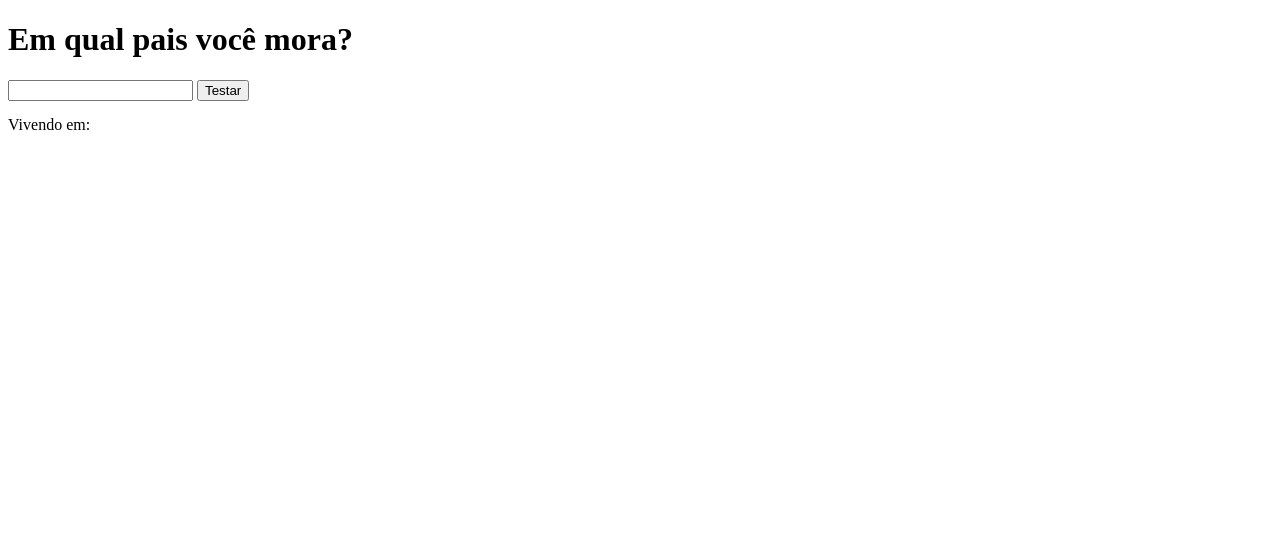
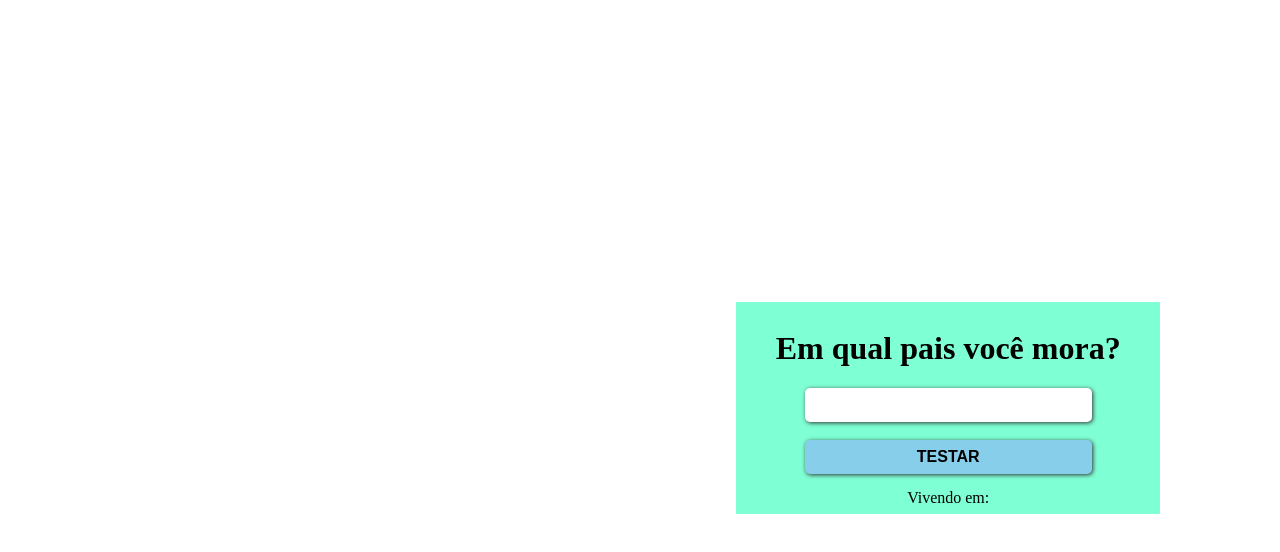
Before and after one commit to JailtonAraujo/JavaScript, a plain HTML site: page CursoJS/Aulo-11/ex013.html in a window 1280 px wide. Drawn offline with Linux system fonts and the light colour scheme.

```diff
--- a/CursoJS/Aulo-11/ex013.html
+++ b/CursoJS/Aulo-11/ex013.html
@@ -6,16 +6,67 @@
     <meta name="viewport" content="width=device-width, initial-scale=1.0">
     <title>Residênte</title>
     <style>
+        body{
+            width: 100vw;
+            height: 100vh;
+            display: flex;
+            flex-direction: column;
+            justify-content: center;
+            align-items: flex-end;
+            box-sizing: border-box;
+            padding: 0px 10%;
+        }
+
+        div.main{
+            width: 40%;
+            display: flex;
+            flex-direction: column;
+            justify-content: center;
+            align-items: center;
+            padding: 7px 7px;
+            background-color: aquamarine;
+
+        }
+
+        input#txtpais{
+            margin-bottom: 18px;
+            width: 70%;
+            padding: 8px 0px;
+            border-radius: 5px;
+            font: normal 12pt Arial;
+            font-weight: 600;
+            text-transform: uppercase;
+            outline:none;
+            box-shadow: 1px 1px 4px #333333;
+            border-style: none;
+        }
+
         div#res{
             margin-top: 15px;
+        }
+
+        input#btn{
+            width: 70%;
+            padding: 8px 0px;
+            border-radius: 5px;
+            font: normal 12pt Arial;
+            font-weight: 600;
+            text-transform: uppercase;
+            background-color: skyblue;
+            box-shadow: 1px 1px 4px #333333;
+            border-style: none;
+            cursor: pointer;
         }
     </style>
 </head>
 <body>
+
+    <div class="main">
     <h1>Em qual pais você mora?</h1>
     <input type="text" name="txtpais" id="txtpais">
-    <input type="button" value="Testar" onclick="testar()">
+    <input type="button" value="Testar" onclick="testar()" id="btn">
     <div id="res">Vivendo em: </div>
+</div>
 
     <script>
 
```
Also changed, not shown: CursoJS/Aulo-11/ex014.js (added, +13 -0 lines), CursoJS/Aulo-11/ex015.js (added, +13 -0 lines).
